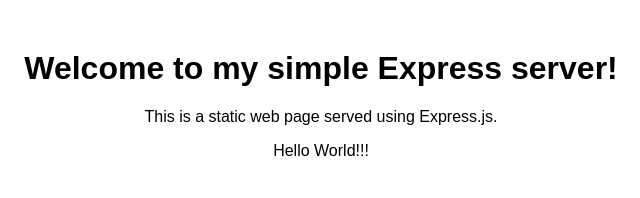
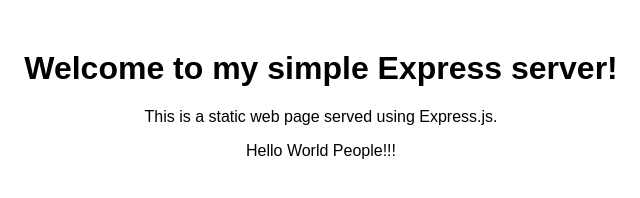
Before and after one commit to thelogicguy/my-gitlab-project, a website: page public/index.html in a window 1280 px wide. Shown: the full height of the page, 319-959 px from the left. Drawn offline with Linux system fonts and the light colour scheme.

Commit message:
updated index.html file

```diff
--- a/public/index.html
+++ b/public/index.html
@@ -16,6 +16,6 @@
 <body>
   <h1>Welcome to my simple Express server!</h1>
   <p>This is a static web page served using Express.js.</p>
-  <p>Hello World!!!</p>
+  <p>Hello World People!!!</p>
 </body>
 </html>
```
